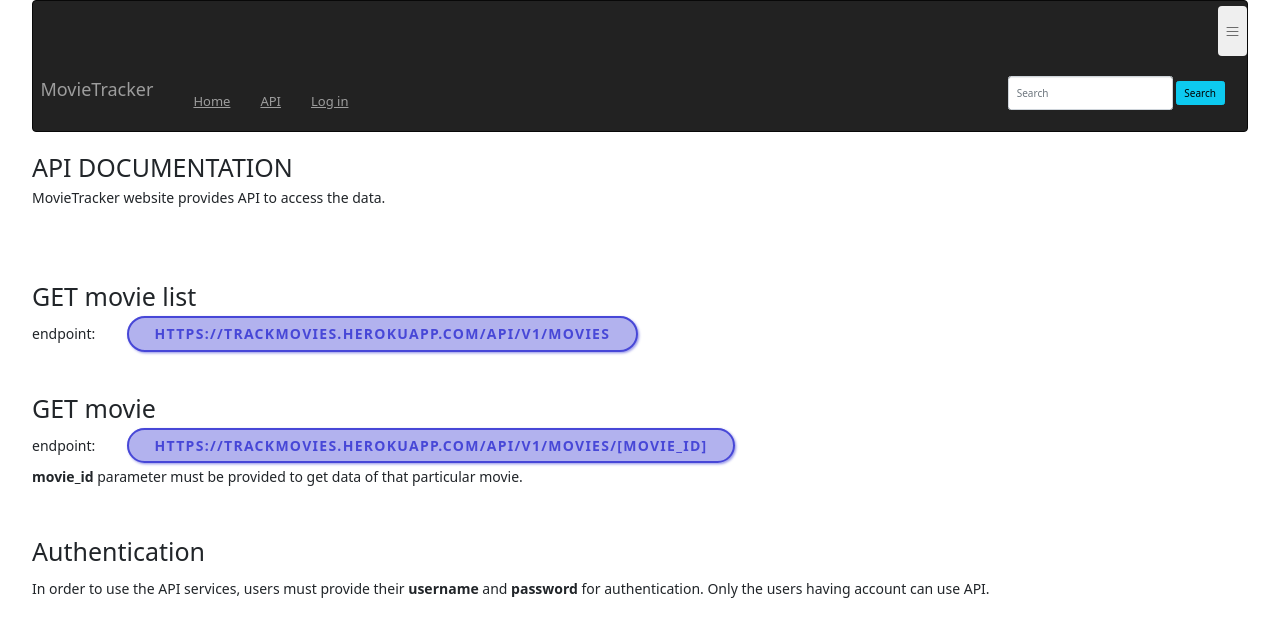
After one commit to rustamhsv/flask-movie-app, a Flask app: page /api in a window 1280 px wide. The commit adds this page. Shown: the top 637 px of the page. Run offline with Flask 2, Linux system fonts and the light colour scheme; some libraries are stand-ins or nearby versions.

Commit message:
API documentation added

```diff
--- a/movietracker/main/routes.py
+++ b/movietracker/main/routes.py
@@ -74,6 +74,10 @@ def search():
     return render_template('search.html', search_results=search_results)
 
 
+@main.route('/api')
+def api():
+    return render_template('api.html')
+
 # @main.route('/movie/<movie_id>/<movie_title>')
 # def write_review(movie_id):
 #     movie = MovieDB.query.filter_by(movie_id=movie_id).first_or_404()
--- a/movietracker/static/css/styles.css
+++ b/movietracker/static/css/styles.css
@@ -38,3 +38,17 @@ nav .navbar-nav li a{
     word-wrap: break-word;
     font-size:2vh;
 }
+
+#movie_list_api, #movie_api {
+    letter-spacing: 0.1vw;
+    text-transform: uppercase;
+    text-align: center;
+    border: 0.2vw solid rgba(0,0,200,0.6);
+    background: rgba(0,0,200,0.3);
+    color: rgba(0,0,200,0.6);
+    box-shadow: 0.1vw 0.1vw 0.2vw rgba(0,0,200,0.4);
+    border-radius: 2vw;
+    padding: 0.5vw 2vw;
+    cursor: pointer;
+    margin-left:2em
+  }
--- /dev/null
+++ b/movietracker/templates/api.html
@@ -0,0 +1,45 @@
+<!DOCTYPE html>
+{% extends 'base.html' %}
+{% import 'macros.html' as macro %}
+{% block content %}
+<html lang="en">
+<head>
+    <meta charset="UTF-8">
+    <meta name="viewport" content="width=device-width, initial-scale=1">
+
+    <!-- Bootstrap CSS -->
+    <link href="https://cdn.jsdelivr.net/npm/bootstrap@5.1.3/dist/css/bootstrap.min.css" rel="stylesheet" integrity="sha384-1BmE4kWBq78iYhFldvKuhfTAU6auU8tT94WrHftjDbrCEXSU1oBoqyl2QvZ6jIW3" crossorigin="anonymous">
+    <link rel="stylesheet" type="text/css" href="static/css/styles.css">
+
+    <title>Title</title>
+</head>
+<body>
+    <section>
+        <h1>API DOCUMENTATION</h1>
+        <p style="font-size: 140%;">MovieTracker website provides API to access the data.</p>
+    </section>
+
+    <section style="margin-top:6%;">
+        <h1>GET movie list</h1>
+        <p style="font-size: 140%; margin-top:1%;">endpoint: <strong id="movie_list_api">
+            https://trackmovies.herokuapp.com/api/v1/movies</strong></p>
+    </section>
+
+    <section style="margin-top:4%;">
+        <h1>GET movie</h1>
+        <p style="font-size: 140%; margin-top:1%;">endpoint: <strong id="movie_api">
+            https://trackmovies.herokuapp.com/api/v1/movies/[movie_id]</strong></p>
+        <p style="font-size: 140%;"><b> movie_id </b> parameter must be provided to get data of that particular movie.</p>
+    </section>
+
+    <section style="margin-top:4%;">
+        <h1>Authentication</h1>
+        <p style="font-size: 140%; margin-top:1%;">In order to use the API services, users must provide
+            their <b> username</b> and <b> password</b> for authentication. Only the users
+            having account can use API.</p>
+    </section>
+
+    <script src="https://cdn.jsdelivr.net/npm/bootstrap@5.1.3/dist/js/bootstrap.bundle.min.js" integrity="sha384-ka7Sk0Gln4gmtz2MlQnikT1wXgYsOg+OMhuP+IlRH9sENBO0LRn5q+8nbTov4+1p" crossorigin="anonymous"></script>
+</body>
+</html>
+{% endblock %}
--- a/movietracker/templates/navbar.html
+++ b/movietracker/templates/navbar.html
@@ -25,6 +25,9 @@
       <li>
         <a href="{{ url_for('main.home') }}">Home</a>
       </li>
+      <li>
+        <a href="{{ url_for('main.api') }}">API</a>
+      </li>
       {% if current_user.is_authenticated %}
         <li>
           <a href="{{ url_for('users.account') }}">Account</a>
```
Also changed, not shown: movietracker/site.db.
